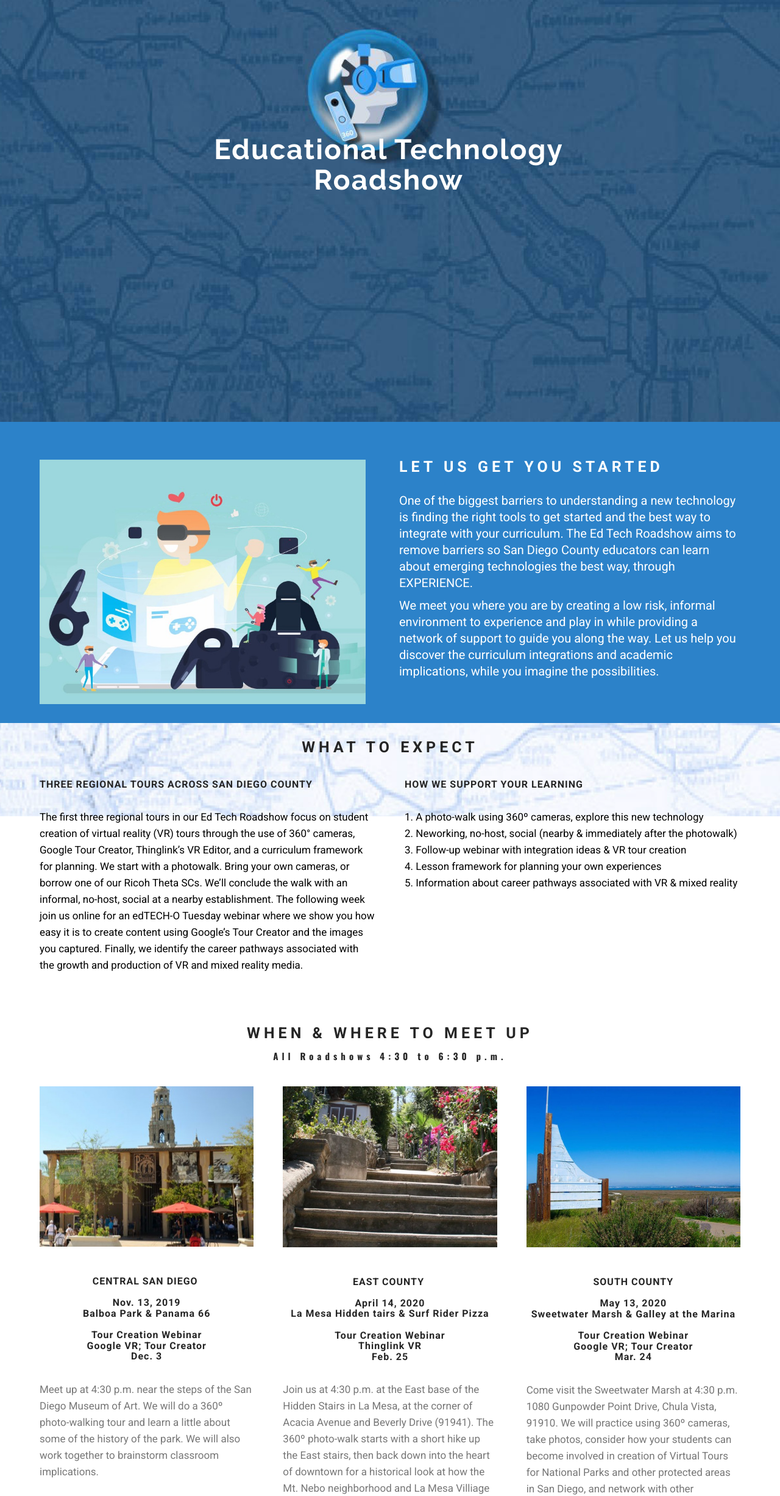
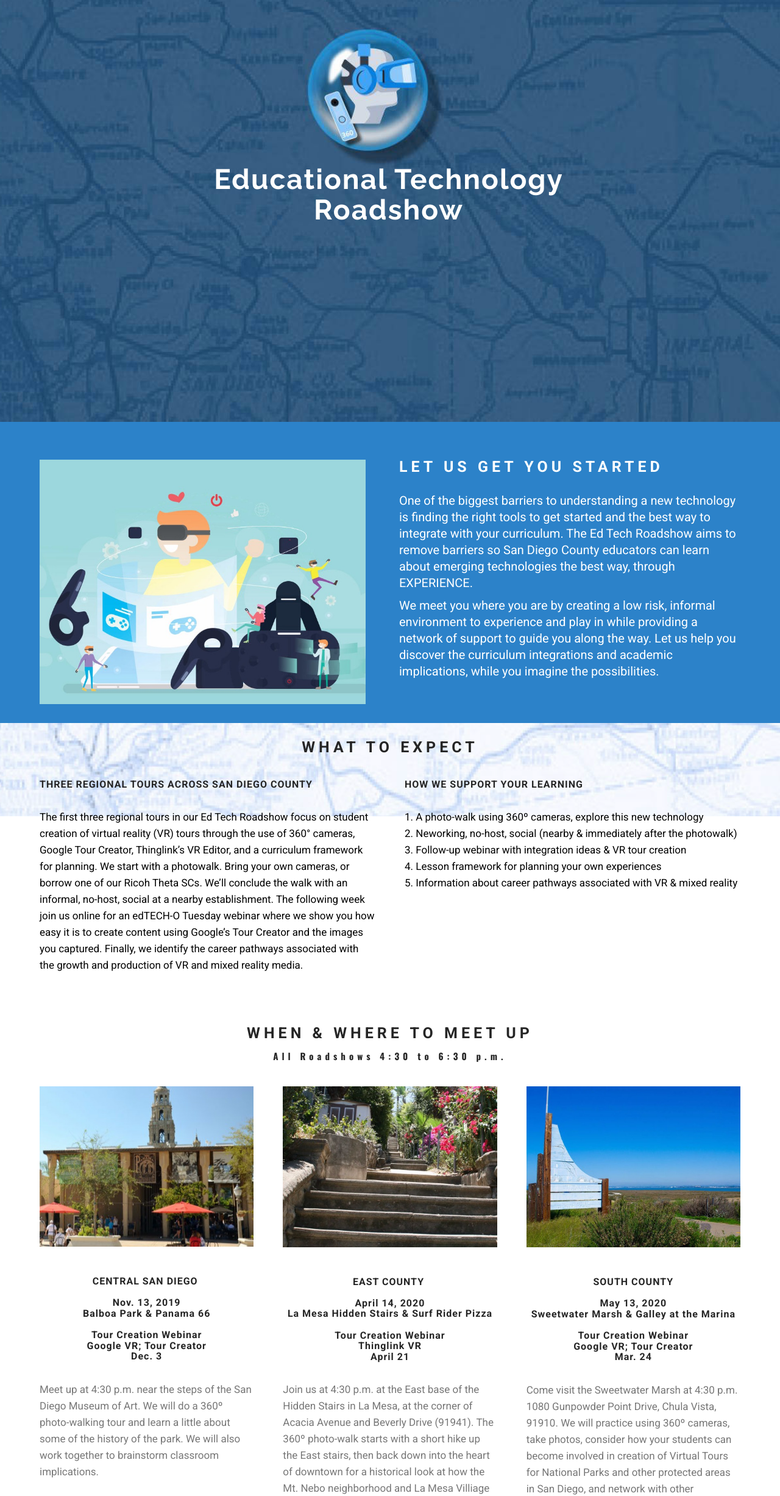
Before and after one commit to SDCOE/roadshow, a plain HTML site: page index.html in a window 1280 px wide. Shown: the part 108-2562 px from the top of the page at 61% size. Drawn offline with nearby package versions, Linux system fonts and the light colour scheme.

Commit message:
Date Change

```diff
--- a/index.html
+++ b/index.html
@@ -59,8 +59,8 @@
     </div>
 </section>
 
-<section class="engine"><a href="https://mobirise.info/v">free html templates</a></section><section class="mbr-box mbr-section mbr-section--relative mbr-section--fixed-size mbr-section--full-height mbr-section--bg-adapted mbr-parallax-background mbr-after-navbar" id="header4-3" data-rv-view="2" style="background-image: url(assets/images/background-roadshow-website-1579x750.jpg);">
-    <div class="mbr-box__magnet mbr-box__magnet--sm-padding mbr-box__magnet--center-center">
+<section class="engine"><a href="https://mobirise.info/e">make your own site</a></section><section class="mbr-box mbr-section mbr-section--relative mbr-section--fixed-size mbr-section--full-height mbr-section--bg-adapted mbr-parallax-background" id="header4-3" data-rv-view="2" style="background-image: url(assets/images/background-roadshow-website-1579x750.jpg);">
+    <div class="mbr-box__magnet mbr-box__magnet--sm-padding mbr-box__magnet--center-center mbr-after-navbar">
 
         <div class="mbr-box__container mbr-section__container container">
             <div class="mbr-box mbr-box--stretched"><div class="mbr-box__magnet mbr-box__magnet--center-center">
@@ -190,7 +190,7 @@
                 </div>
                 <div class="mbr-section__container mbr-section__container--middle">
                     <div class="mbr-header mbr-header--reduce mbr-header--center mbr-header--wysiwyg">
-                        <h3 class="mbr-header__text">EAST COUNTY&nbsp;<br><br>April 14, 2020<br>La Mesa Hidden tairs &amp; Surf Rider Pizza<br><br>Tour Creation Webinar<br><div>Thinglink VR</div><div>Feb. 25</div></h3>
+                        <h3 class="mbr-header__text">EAST COUNTY&nbsp;<br><br>April 14, 2020<br>La Mesa Hidden Stairs &amp; Surf Rider Pizza<br><br>Tour Creation Webinar<br><div>Thinglink VR</div><div>April 21</div></h3>
                     </div>
                 </div>
                 <div class="mbr-section__container mbr-section__container--middle">
```
Also changed, not shown: page1.html (+1 -1 lines), 1 other file.
